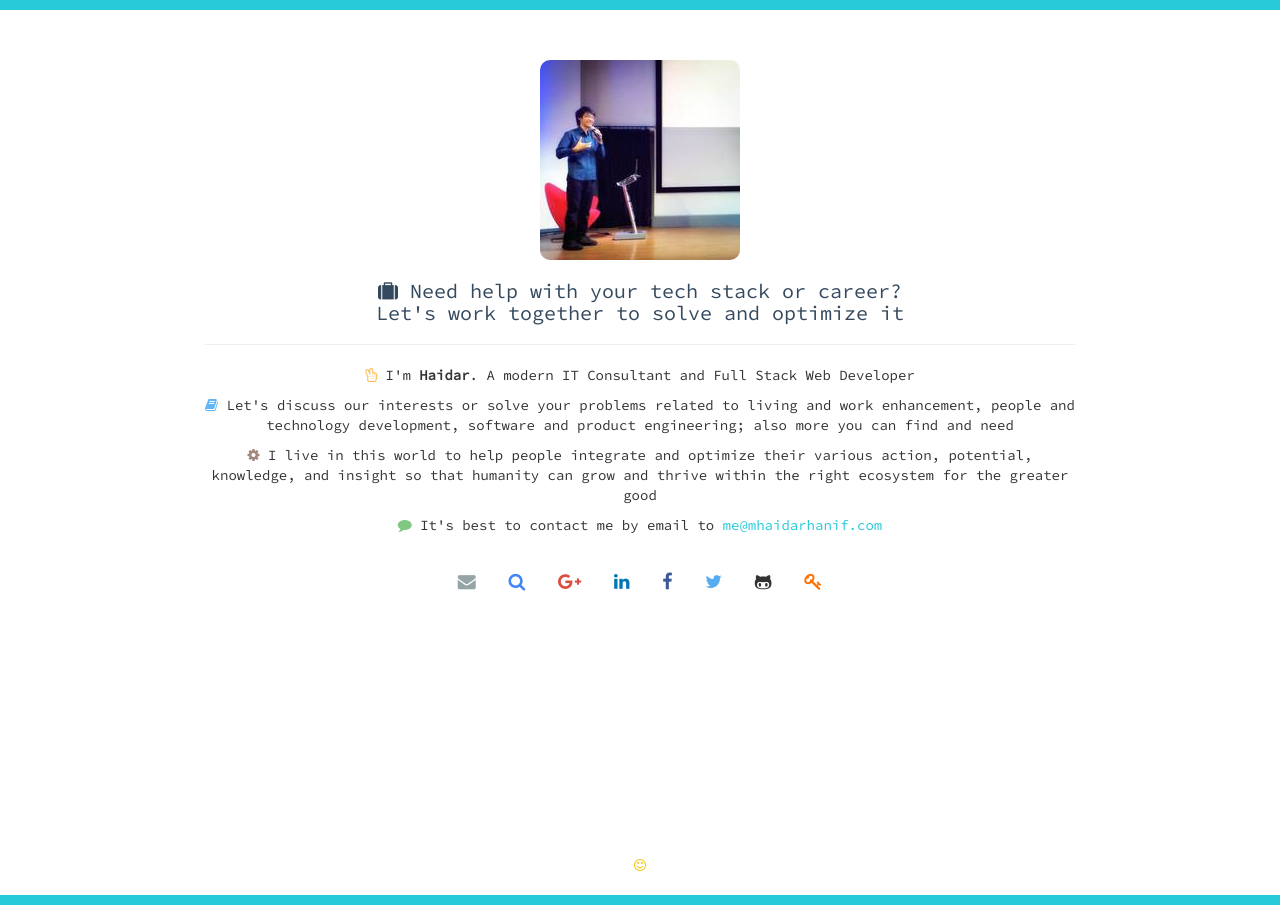
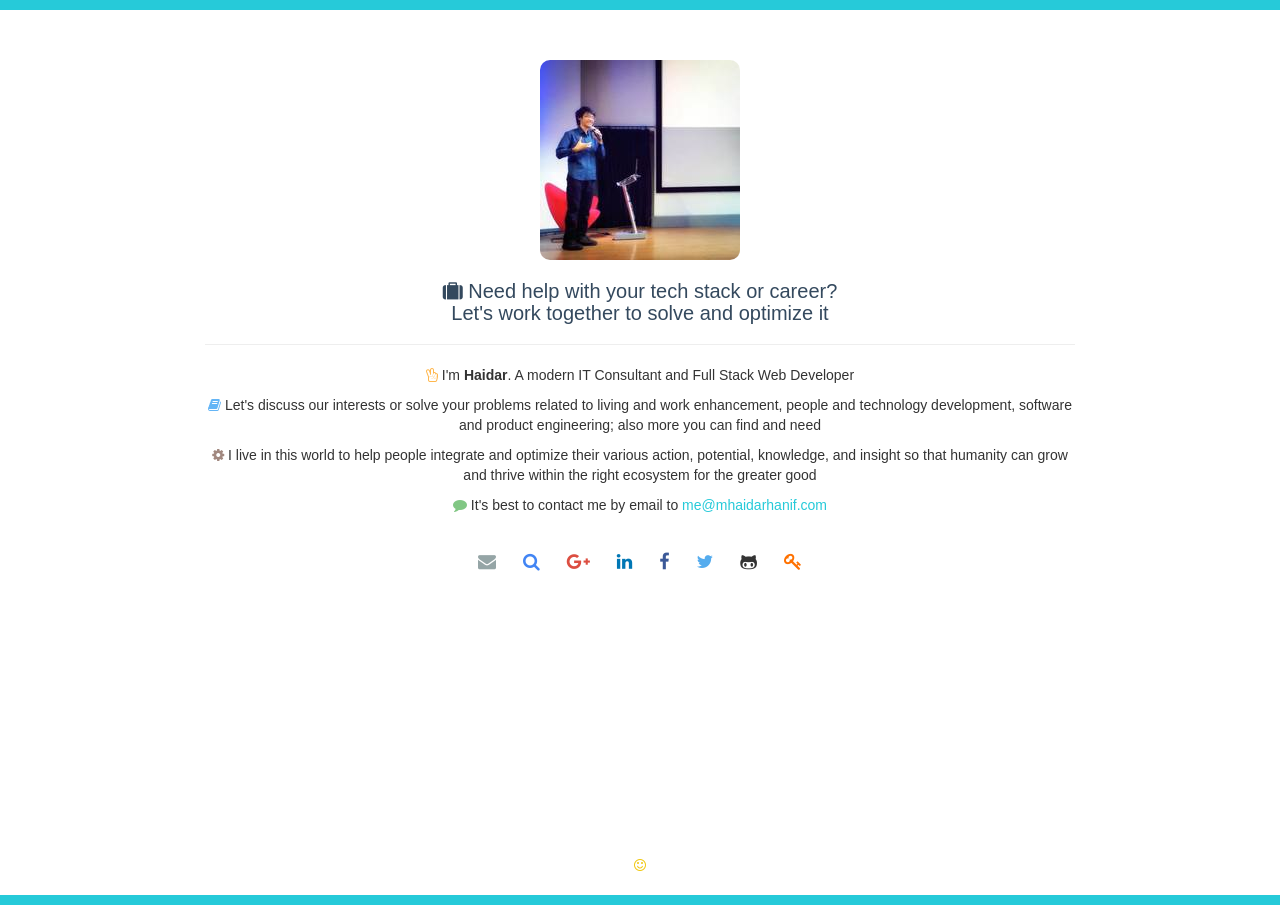
Before and after one commit to mhaidarhanif/mhaidarh.github.io, a Jekyll site: the page built from index.html, in a window 1280 px wide. Built offline with Jekyll 4.4.1, drawn with Linux system fonts in a browser that asks for light colours; nearby versions of some CDN libraries; the list of posts is cut into pages by our own code; comment, search, counter and statistics services are not loaded.

Commit message:
Update styling

```diff
--- a/_layouts/layout.html
+++ b/_layouts/layout.html
@@ -15,10 +15,11 @@
       <title>{{ site.title }}</title>
     {% endif %}
 
-	  <!-- Custom styles -->
+    <!-- Custom styles -->
     <link href="https://maxcdn.bootstrapcdn.com/bootstrap/3.3.6/css/bootstrap.min.css" rel="stylesheet" integrity="sha384-1q8mTJOASx8j1Au+a5WDVnPi2lkFfwwEAa8hDDdjZlpLegxhjVME1fgjWPGmkzs7" crossorigin="anonymous">
-    <link rel="stylesheet" type="text/css" href="https://fonts.googleapis.com/css?family=Source+Code+Pro:200,400" />
-    <link rel="stylesheet" type="text/css" href="https://maxcdn.bootstrapcdn.com/font-awesome/4.6.3/css/font-awesome.min.css" />
+    <link rel="stylesheet" type="text/css" href="https://fonts.googleapis.com/css?family=Caveat" />
+    <link rel="stylesheet" type="text/css" href="https://fonts.googleapis.com/css?family=Source+Sans+Pro:200,400" />
+    <link rel="stylesheet" type="text/css" href="https://maxcdn.bootstrapcdn.com/font-awesome/4.7.0/css/font-awesome.min.css" />
     <link rel="stylesheet" type="text/css" href="{{ site.baseurl }}static/css/main.css" />
 
     <!-- Segment.io: Google Analytics + Heap -->
--- a/static/js/main.js
+++ b/static/js/main.js
@@ -1 +1 @@
-console.log("%c Hello World!", "background: hsla(185, 70%, 50%, 1); color: #fff; font-size: 23px;");
+console.log('%c Hello World!', 'background: hsla(185, 70%, 50%, 1); color: #fff; font-size: 23px;')
```
